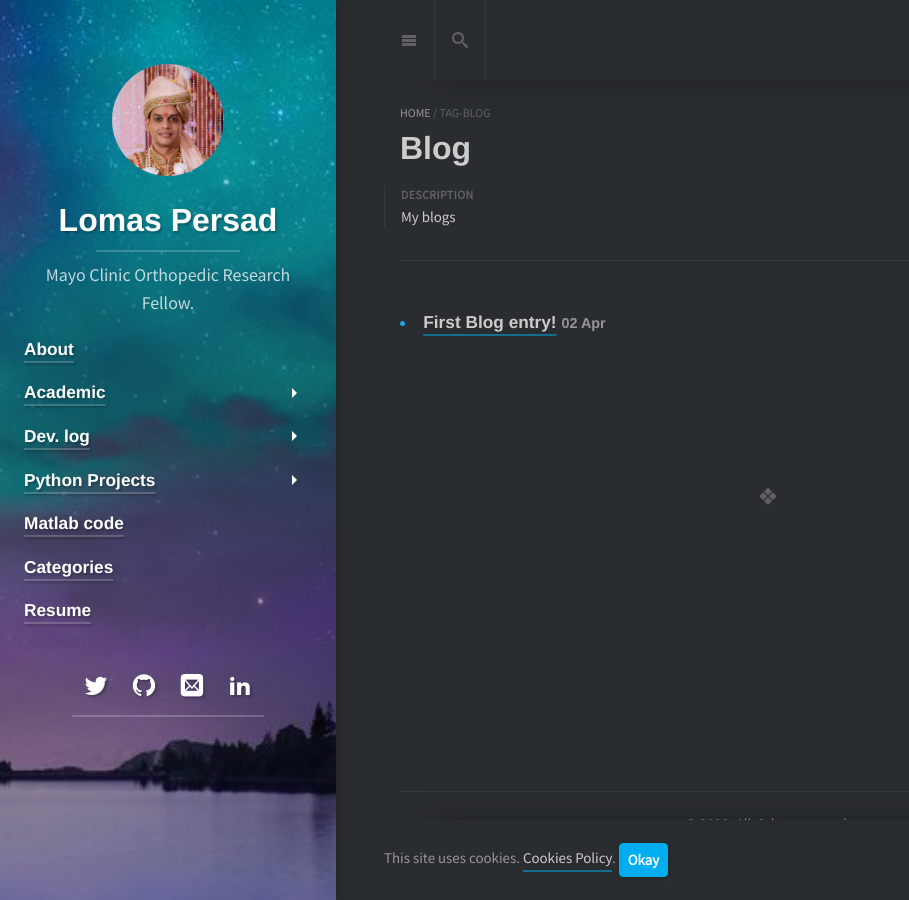
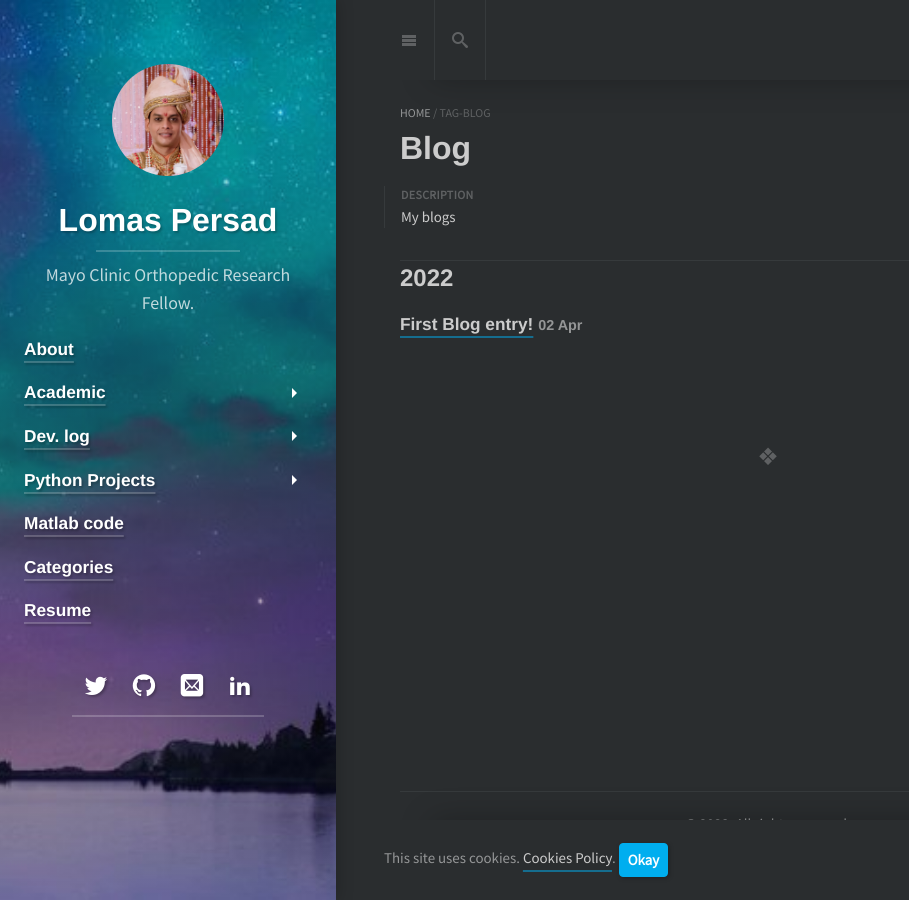
Before and after one commit to LomasPersad/LomasPersad.github.io_old, a Jekyll site: the page built from _featured_tags/blog.md, in a window 1280 px wide. Shown: the whole page, without its empty margins (0-909 px from the left). Built offline with Jekyll 4.4.1, drawn with Linux system fonts in a browser that asks for light colours; cached includes are drawn as plain includes; nearby versions of some CDN libraries; some web fonts are replaced; library files that are not in the unit come from our copies.

Commit message:
Update tag-list.html

```diff
--- a/_layouts/tag-list.html
+++ b/_layouts/tag-list.html
@@ -29,7 +29,7 @@ layout: page
   {% assign currentdate = post.date | date:list_group_by %}
   {% if currentdate != date %}
     {% unless forloop.first %}</ul>{% endunless %}
-    <h2 id="{{ list_group_by | slugify }}-{{ currentdate | slugify }}" class="hr" style="color: #22a4e0;>{{ currentdate }}</h2>
+    <h2 id="{{ list_group_by | slugify }}-{{ currentdate | slugify }}" class="hr" >{{ currentdate }}</h2>
     <ul class="related-posts">
     {% assign date = currentdate %}
   {% endif %}
```
